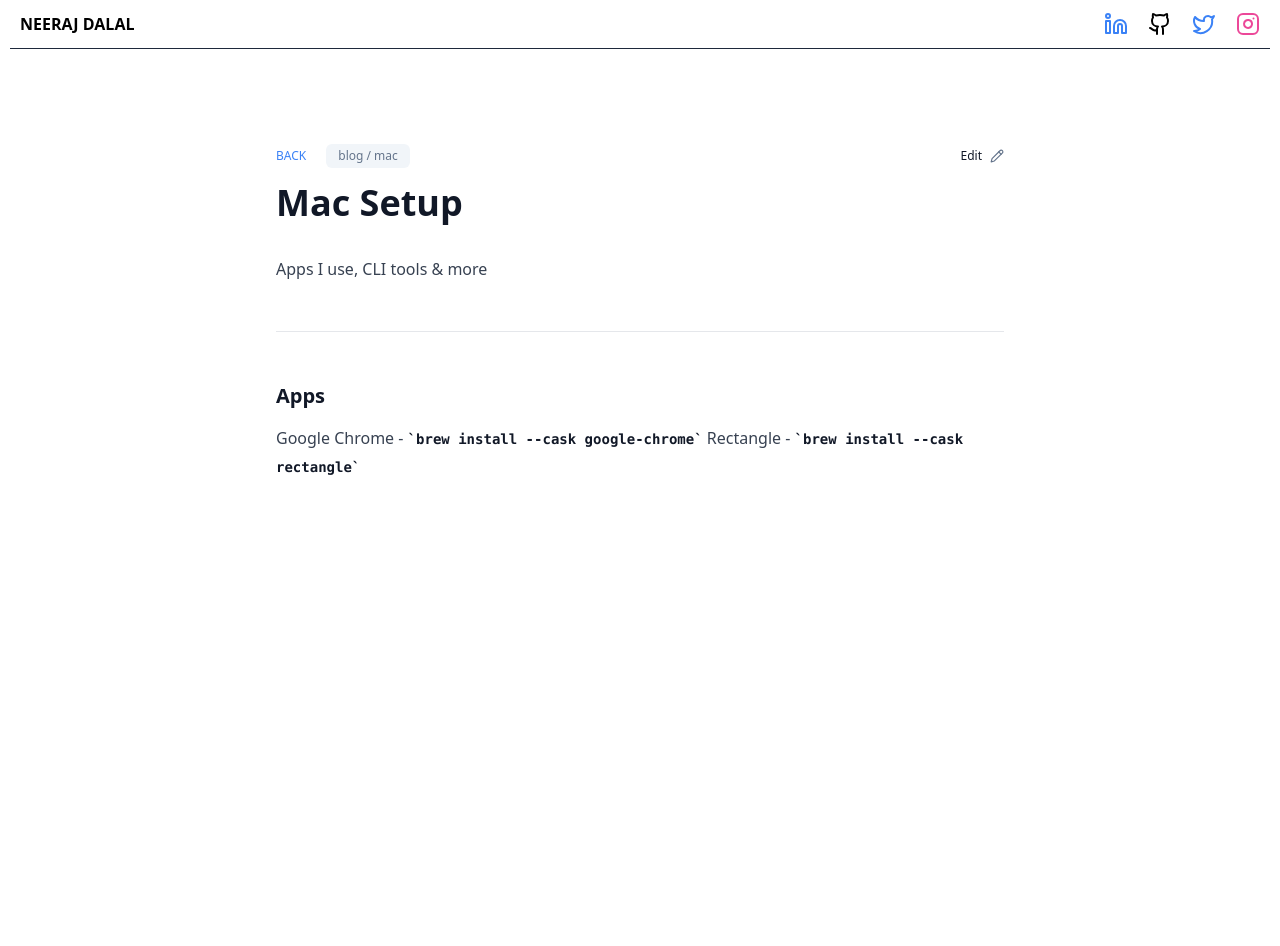
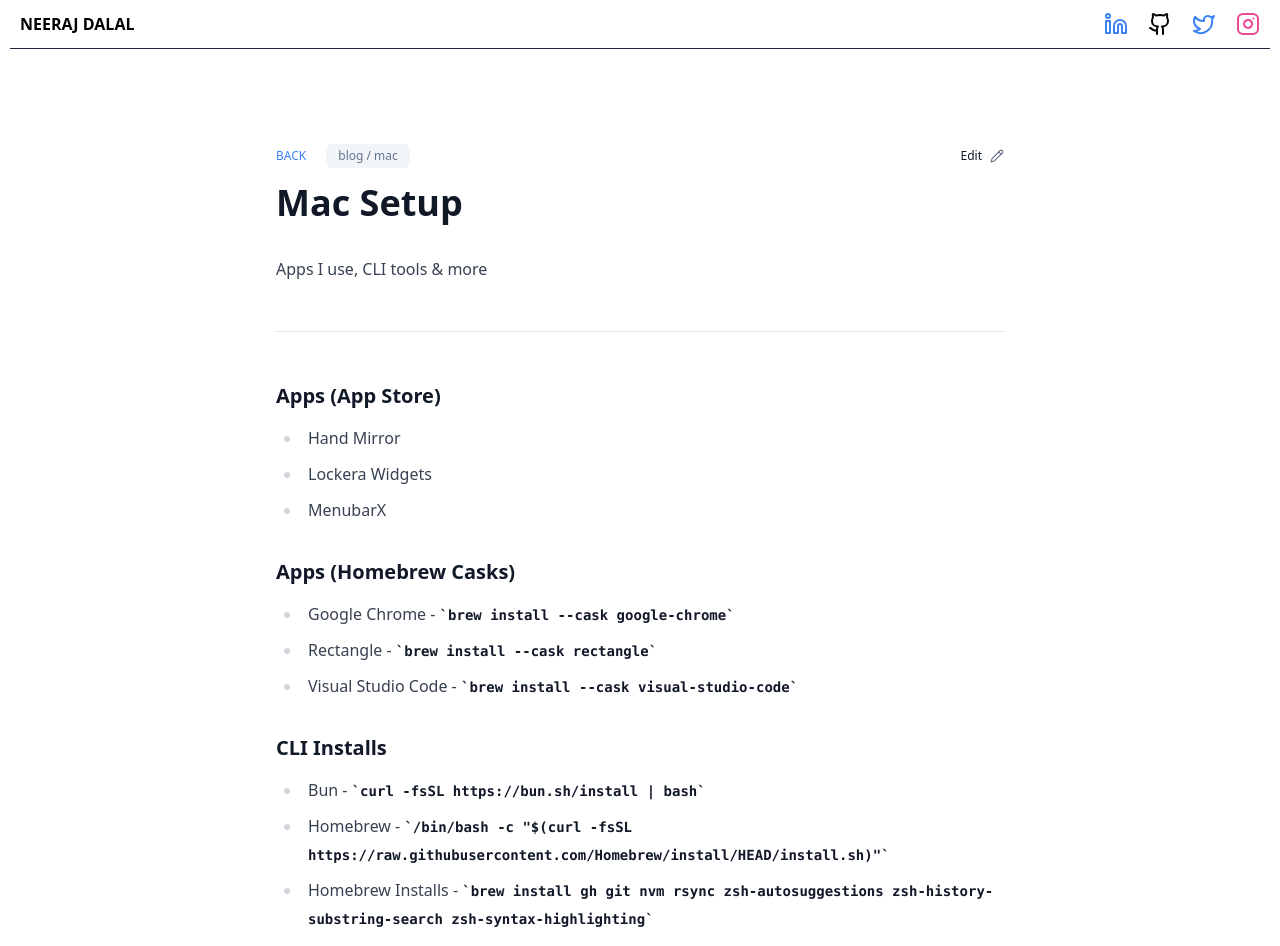
Before and after one commit to nrjdalal/v0.nrjdalal.com, a Next.js app: page /blog/mac in a window 1280 px wide. Shown: the top 946 px of the page. Before the commit the page ends 800 px from the top, so only its background shows below. Built offline with nearby package versions, Linux system fonts and the light colour scheme; no server answers.

Commit message:
Update page.mdx

```diff
--- a/src/app/(mdx)/blog/mac/page.mdx
+++ b/src/app/(mdx)/blog/mac/page.mdx
@@ -10,7 +10,21 @@ export const metadata = {
 
 ---
 
-### Apps
+### Apps (App Store)
 
-Google Chrome - `brew install --cask google-chrome`
-Rectangle - `brew install --cask rectangle`
+- Hand Mirror
+- Lockera Widgets
+- MenubarX
+
+### Apps (Homebrew Casks)
+
+- Google Chrome - `brew install --cask google-chrome`
+- Rectangle - `brew install --cask rectangle`
+- Visual Studio Code - `brew install --cask visual-studio-code`
+
+### CLI Installs
+
+- Bun - `curl -fsSL https://bun.sh/install | bash`
+- Homebrew - `/bin/bash -c "$(curl -fsSL https://raw.githubusercontent.com/Homebrew/install/HEAD/install.sh)"`
+- Homebrew Installs - `brew install gh git nvm rsync zsh-autosuggestions zsh-history-substring-search zsh-syntax-highlighting`
+- Terminal - `bunx zshify`
```
